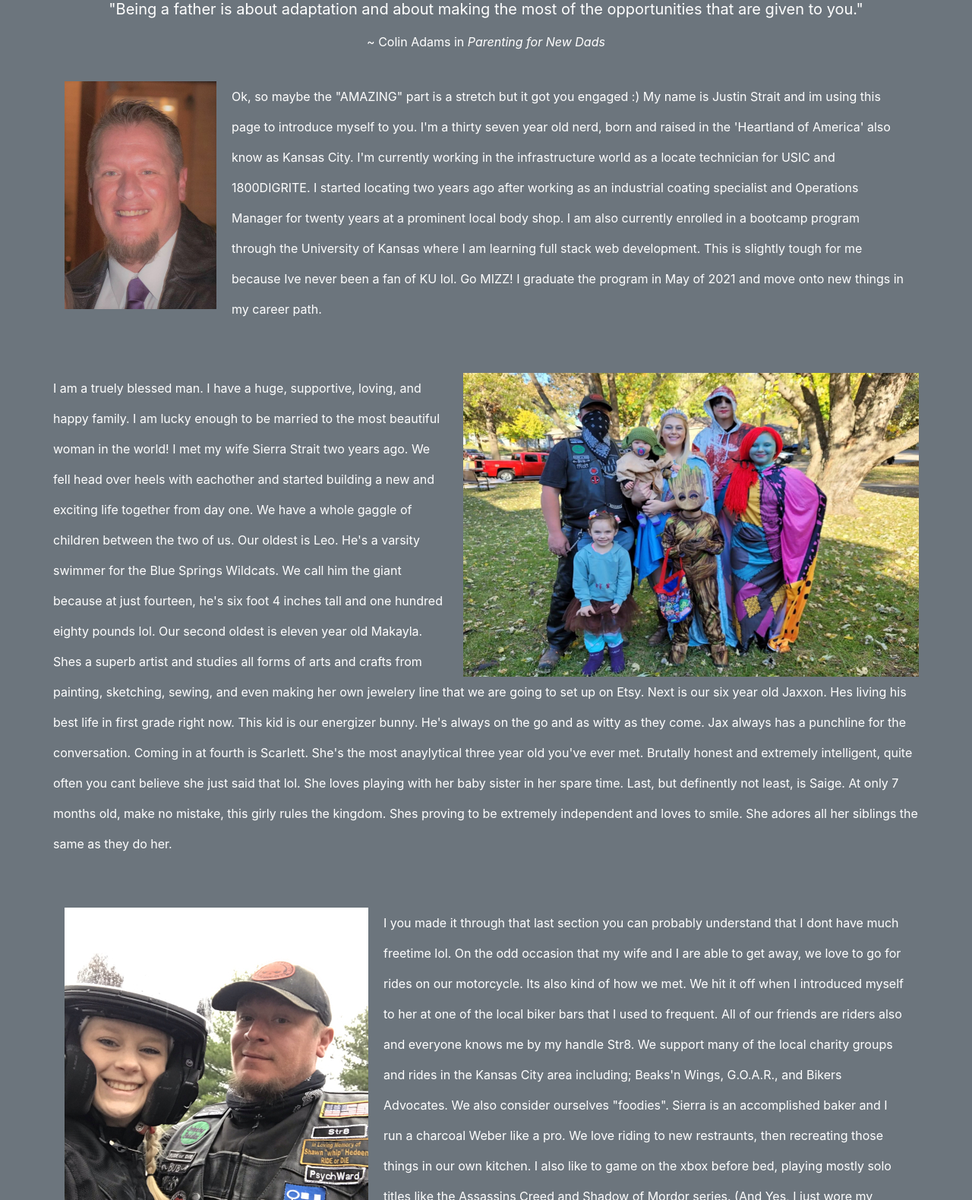
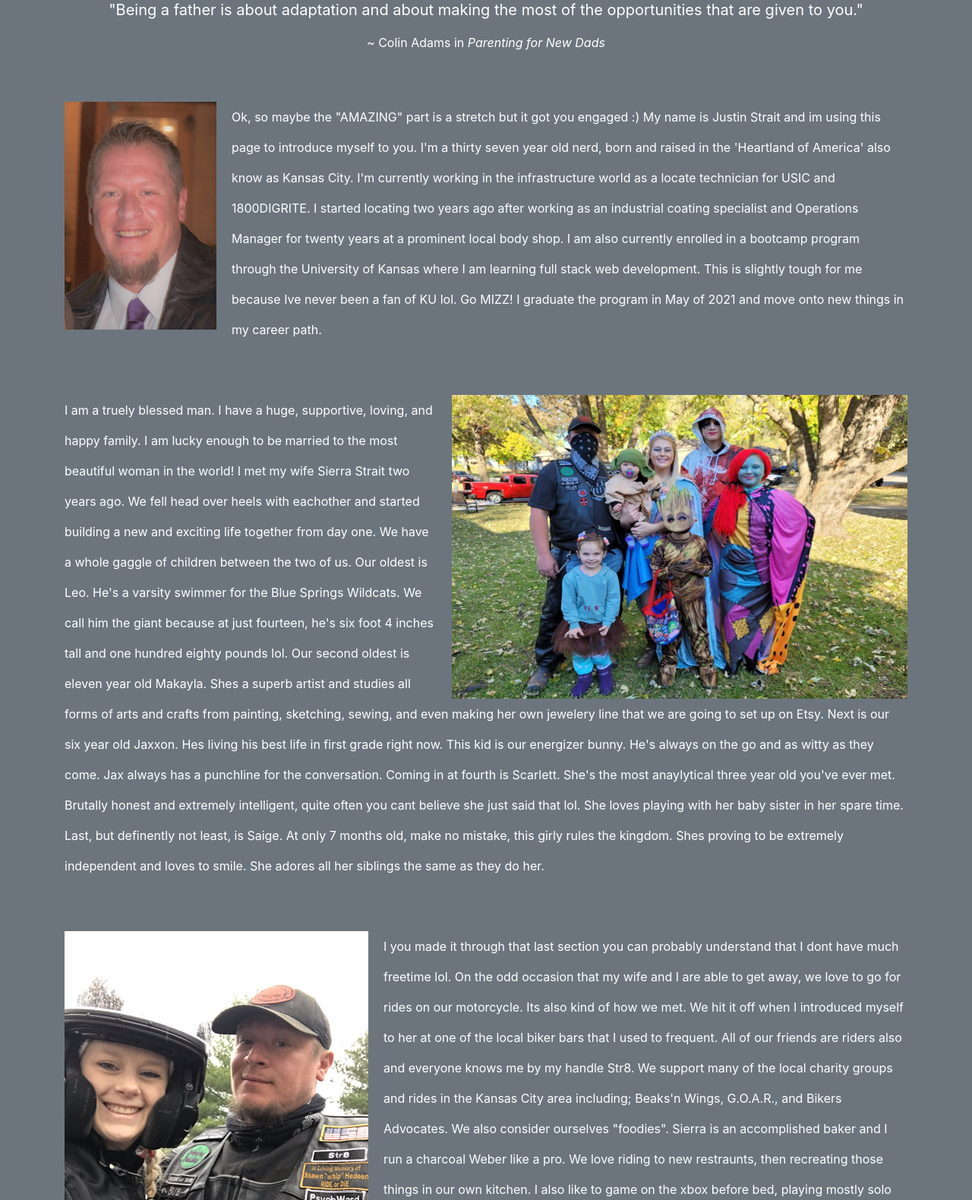
Before and after one commit to JuStrait/AboutMeBootstrap, a plain HTML site: page index.html in a window 1280 px wide. Shown: the part 399-1979 px from the top of the page at 76% size. Drawn offline with nearby package versions, Linux system fonts and the light colour scheme.

Commit message:
making changes to the index code

```diff
--- a/index.html
+++ b/index.html
@@ -17,7 +17,7 @@
 
     <div class="container">
 
-        <div class="row">
+        <div class="row" style="padding-block: 25px;">
 
             <div class="col-sm">
 
@@ -36,7 +36,9 @@
                         </div>
                     </div>
                 </nav>
-            <br>
+
+                <div>
+
                     <figure class="text-center">
                         <blockquote class="blockquote">
                             <p>"Being a father is about adaptation and about making the most of the opportunities that are given to you."
@@ -48,12 +50,11 @@
                     </figure>
 
                 </div>
+            </div>
 
         </div>
 
-        <br>
-
-        <div class="row">
+        <div class="row" style="padding-block: 25px;">
 
            <div class="col-sm">
 
@@ -73,12 +74,9 @@
 
         </div>
 
-        <br>
-        <br>
+        <div class="row" style="padding-block: 25px;">
 
-        <div class="row">
-
-            <div class="com-sm">
+            <div class="col-sm">
 
                 <p style="line-height: 250%;">
                     <img src="Assets/fam-600x400.JPG" class="float-right img-fluid" alt="headshot" style="padding-left: 20px;">
@@ -101,10 +99,7 @@
 
         </div>
 
-        <br>
-        <br>
-
-        <div class="row">
+        <div class="row" style="padding-block: 25px;">
 
             <div class="col-sm">
 
```
Also changed, not shown: Docs/contact.html (+3 -0 lines), Docs/portfolio.html (+3 -0 lines). Lines whose indentation alone changed are shown as unchanged.
